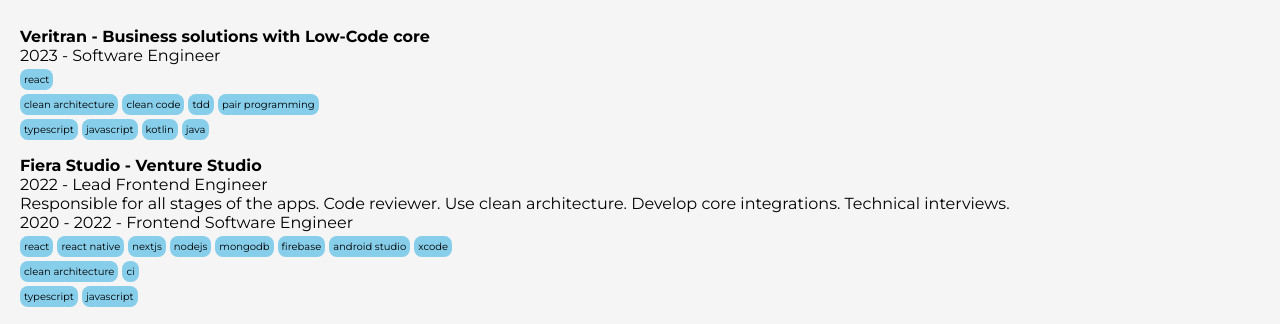
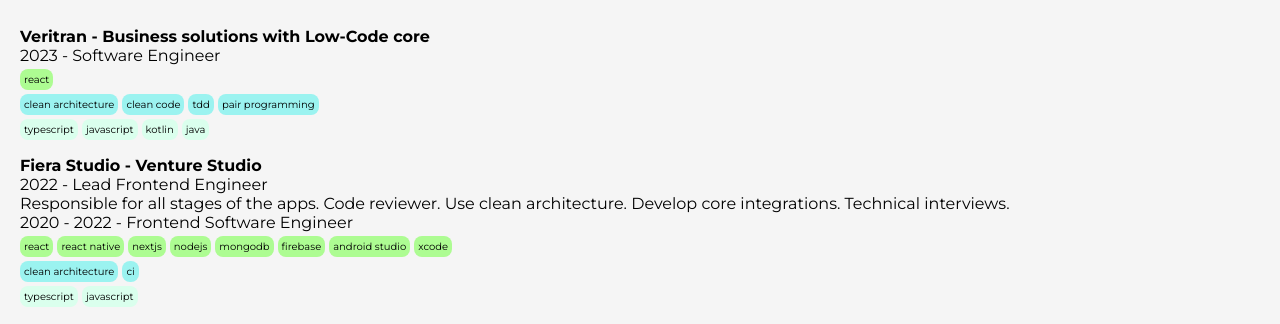
Before and after one commit to joncolque/myresume, a Next.js app: page / in a window 1280 px wide. Shown: the part 439-763 px from the top of the page. Built offline with nearby package versions, Linux system fonts and the light colour scheme; what @react-pdf/renderer would draw is missing.

Commit message:
Add backgroundColor for Tags

```diff
--- a/app/drivers/components/Experience.tsx
+++ b/app/drivers/components/Experience.tsx
@@ -11,9 +11,9 @@
         {c.jobs.map(j => <div key={j.name}>
             <div>{j.years} - {j.name}</div>
             <div>{j.desc}</div>
-            {j.technologies && <div style={{marginTop: '4px'}}><Tags items={j.technologies}/></div>}
-            {j.methodologies && <div style={{marginTop: '4px'}}><Tags items={j.methodologies}/></div>}
-            {j.languages && <div style={{marginTop: '4px'}}><Tags items={j.languages}/></div>}
+            {j.technologies && <div style={{marginTop: '4px'}}><Tags items={j.technologies} backgroundColor={ '#adfc92'}/></div>}
+            {j.methodologies && <div style={{marginTop: '4px'}}><Tags items={j.methodologies} backgroundColor={ '#9bf3f0'}/></div>}
+            {j.languages && <div style={{marginTop: '4px'}}><Tags items={j.languages} backgroundColor={ '#daffed'}/></div>}
         </div>)}
     </p>)}
 </>
--- a/app/drivers/components/tags/Tags.tsx
+++ b/app/drivers/components/tags/Tags.tsx
@@ -2,19 +2,21 @@
 
 interface Props {
     items: string[]
-    pdf?: boolean
+    backgroundColor?: string
 }
 
-export const Tags = ({ items }: Props) =>
+export const Tags = ({ items, backgroundColor }: Props) =>
     <TagsContainer>
-        {items.map(it => <Tag key={it} item={it} />)}
+        {items.map(it => <Tag key={it} item={it} backgroundColor={backgroundColor} />)}
     </TagsContainer>
 
 
-const Tag = ({ item }: { item: string }) =>
-    <TagContainer>
+const Tag = ({ item, backgroundColor }: { item: string, backgroundColor?: string }) => {
+    return <TagContainer style={{ backgroundColor: backgroundColor?? 'skyblue' }}>
         {item}
     </TagContainer >
+}
+
 
 const TagsContainer = styled.div`
     display: flex;
@@ -23,9 +25,20 @@
 `
 
 const TagContainer = styled.div`
-    background-color: skyblue;
     display:inline-block;
     border-radius: 8px;
     padding: 4px;
     font-size: 10px;
 `
+
+const Button = styled.button<{ $primary?: boolean; }>`
+  /* Adapt the colors based on primary prop */
+  background: ${props => props.$primary ? "#BF4F74" : "white"};
+  color: ${props => props.$primary ? "white" : "#BF4F74"};
+
+  font-size: 1em;
+  margin: 1em;
+  padding: 0.25em 1em;
+  border: 2px solid #BF4F74;
+  border-radius: 3px;
+`;
--- a/tsconfig.json
+++ b/tsconfig.json
@@ -32,6 +32,7 @@
   ],
   "exclude": [
     "node_modules",
-    "cypress"
+    "cypress",
+    "_test_"
 ]
 }
```
Also changed, not shown: _test_/tags/givenTagsWithBackgroundColor.tsx (added, +7 -0 lines), _test_/tags/thenFindTagsWithColor.ts (added, +12 -0 lines), 2 other files (tests, documents, lock files or other folders).
